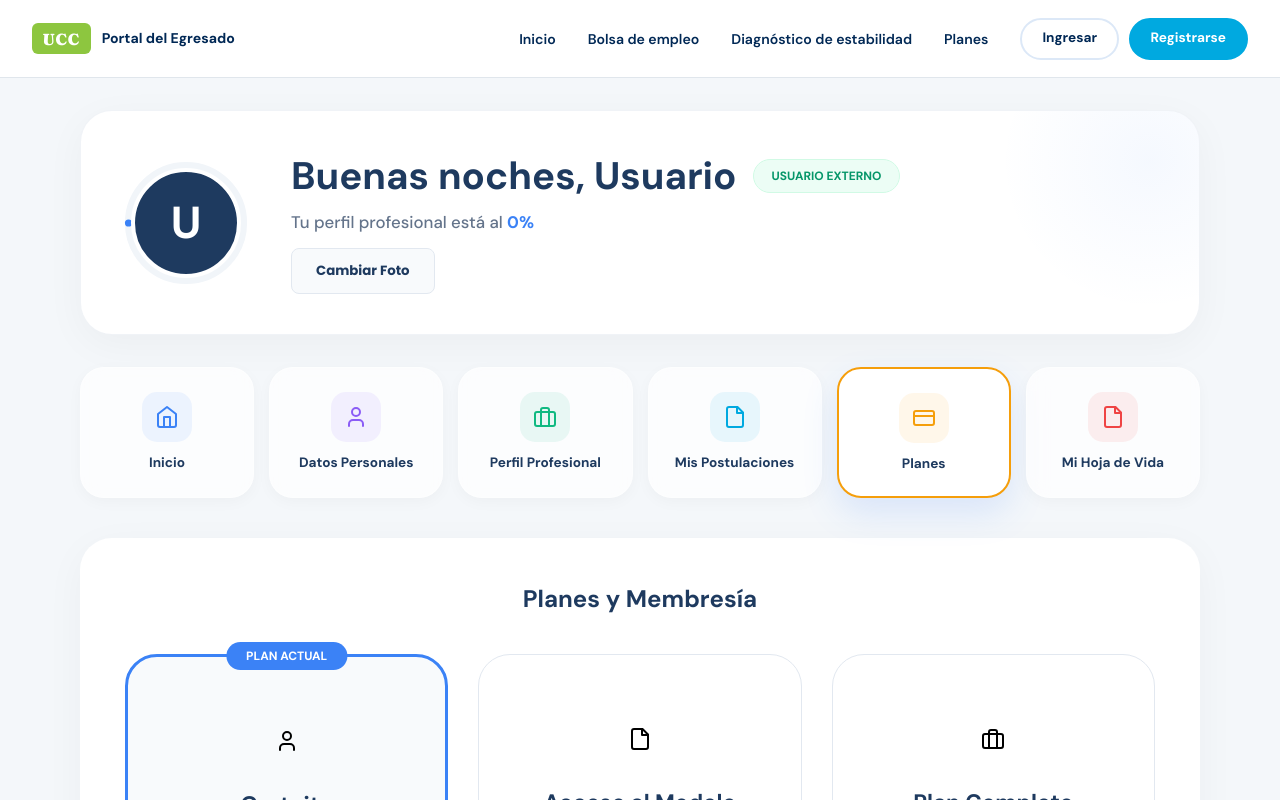
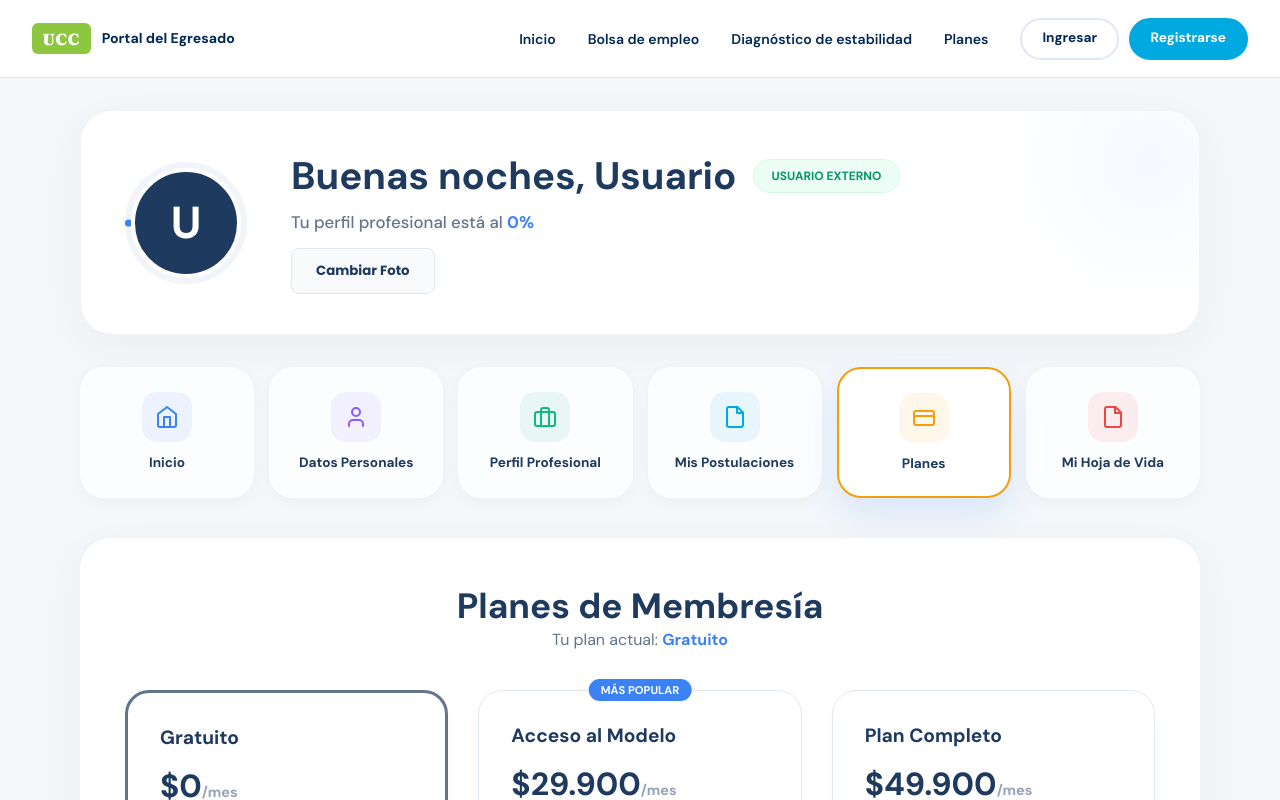
Before and after one commit to Andres0606/proyecto-ia, a Next.js app in the folder Front/: page /dashboard-externo in a window 1280 px wide. Both pictures are taken after a click on the element "Planes". Shown: the top 800 px of the page. Built offline with nearby package versions, Linux system fonts and the light colour scheme.

Commit message:
actualizacion

```diff
--- a/Front/app/dashboard-externo/page.tsx
+++ b/Front/app/dashboard-externo/page.tsx
@@ -9,8 +9,8 @@ const Icons = {
   Home: () => <svg width="24" height="24" viewBox="0 0 24 24" fill="none" stroke="currentColor" strokeWidth="2" strokeLinecap="round" strokeLinejoin="round"><path d="m3 9 9-7 9 7v11a2 2 0 0 1-2 2H5a2 2 0 0 1-2-2z"/><polyline points="9 22 9 12 15 12 15 22"/></svg>,
   User: () => <svg width="24" height="24" viewBox="0 0 24 24" fill="none" stroke="currentColor" strokeWidth="2" strokeLinecap="round" strokeLinejoin="round"><path d="M19 21v-2a4 4 0 0 0-4-4H9a4 4 0 0 0-4 4v2"/><circle cx="12" cy="7" r="4"/></svg>,
   Briefcase: () => <svg width="24" height="24" viewBox="0 0 24 24" fill="none" stroke="currentColor" strokeWidth="2" strokeLinecap="round" strokeLinejoin="round"><rect width="20" height="14" x="2" y="7" rx="2" ry="2"/><path d="M16 21V5a2 2 0 0 0-2-2h-4a2 2 0 0 0-2 2v16"/></svg>,
-  Card: () => <svg width="24" height="24" viewBox="0 0 24 24" fill="none" stroke="currentColor" strokeWidth="2" strokeLinecap="round" strokeLinejoin="round"><rect width="20" height="14" x="2" y="5" rx="2"/><line x1="2" x2="22" y1="10" y2="10"/></svg>,
-  File: () => <svg width="24" height="24" viewBox="0 0 24 24" fill="none" stroke="currentColor" strokeWidth="2" strokeLinecap="round" strokeLinejoin="round"><path d="M14.5 2H6a2 2 0 0 0-2 2v16a2 2 0 0 0 2 2h12a2 2 0 0 0 2-2V7.5L14.5 2z"/><polyline points="14 2 14 8 20 8"/></svg>
+  File: () => <svg width="24" height="24" viewBox="0 0 24 24" fill="none" stroke="currentColor" strokeWidth="2" strokeLinecap="round" strokeLinejoin="round"><path d="M14.5 2H6a2 2 0 0 0-2 2v16a2 2 0 0 0 2 2h12a2 2 0 0 0 2-2V7.5L14.5 2z"/><polyline points="14 2 14 8 20 8"/></svg>,
+  Card: () => <svg width="24" height="24" viewBox="0 0 24 24" fill="none" stroke="currentColor" strokeWidth="2" strokeLinecap="round" strokeLinejoin="round"><rect width="20" height="14" x="2" y="5" rx="2"/><line x1="2" y1="10" x2="22" y2="10"/></svg>
 };
 
 const DIAG_OPTIONS = {
@@ -24,6 +24,28 @@ const DIAG_OPTIONS = {
   Emprendimiento: ["Si", "No"],
   Hijos: ["Cero", "Uno", "Dos", "Tres", "Cuatro", "Cinco"],
 };
+
+const PLANS = [
+  {
+    name: 'Gratuito',
+    price: '$0',
+    features: ['Perfil Profesional', 'Subir Hoja de Vida', 'Bolsa de Empleo (Solo lectura)'],
+    color: '#64748b'
+  },
+  {
+    name: 'Acceso al Modelo',
+    price: '$29.900',
+    features: ['Todo lo anterior', 'Diagnóstico IA Estabilidad', 'Reporte PDF detallado'],
+    color: '#3b82f6',
+    popular: true
+  },
+  {
+    name: 'Plan Completo',
+    price: '$49.900',
+    features: ['Todo lo anterior', 'Bolsa de Empleo UCC con postulación'],
+    color: '#1e3a5f'
+  }
+];
 
 export default function DashboardExterno() {
   const [greeting, setGreeting] = useState('Buenos días');
@@ -57,7 +79,6 @@ export default function DashboardExterno() {
     if (saved) {
       try {
         const u = JSON.parse(saved);
-        // Obtener el ID de forma ultra-segura
         const rawId = u.id || u.user_id || (u.profile && u.profile.id);
         if (rawId) {
           const cleanId = String(rawId).trim().split(':')[0];
@@ -84,20 +105,12 @@ export default function DashboardExterno() {
       if (d.success && d.profile) {
         const u = d.profile;
         const p = u.perfiles_usuarios?.[0] || {};
-
-        // Actualizar sessionStorage para que el Header reconozca el cambio
-        const savedSession = sessionStorage.getItem('ucc_user');
-        if (savedSession) {
-          const sessionObj = JSON.parse(savedSession);
-          sessionObj.profile = u;
-          sessionObj.profile.suscripcion = u.suscripcion; // Sincronizar plan
-          sessionStorage.setItem('ucc_user', JSON.stringify(sessionObj));
-          // Disparar evento para que componentes como Header se enteren del cambio
-          window.dispatchEvent(new Event('storage'));
-        }
-
         setUserName(u.nombre_completo?.split(' ')[0] || 'Usuario');
         if (u.foto_url) setUserPhoto(u.foto_url);
+
+        const planActual = u.suscripcion?.tipo_plan || 'Gratuito';
+        setUserPlan(planActual);
+
         const val = (v: any) => (v !== null && v !== undefined && v !== '') ? String(v) : '';
         setFormData({
           nombre_completo: u.nombre_completo || '', correo: u.correo || '', telefono: u.telefono || '',
@@ -107,9 +120,6 @@ export default function DashboardExterno() {
           sector_economico: val(p.sector_economico), area_desempeno: val(p.area_desempeno), emprendimiento: p.emprendimiento ? 'Si' : 'No'
         });
 
-        const planActual = u.suscripcion?.tipo_plan || 'Gratuito';
-        setUserPlan(planActual);
-
         let pct = 0;
         if (u.foto_url) pct += 10;
         if (u.cv_url) pct += 20;
@@ -118,7 +128,7 @@ export default function DashboardExterno() {
         pct += (filled / fields.length) * 70;
         setCompletionPct(Math.round(pct));
       }
-    } catch (e) { console.error(e); }
+    } catch (err) { console.error(err); }
   };
 
   const handleSave = async () => {
@@ -128,70 +138,40 @@ export default function DashboardExterno() {
     try {
       const r = await fetch(`${base()}/api/users/profile/${userId}`, { method: 'PUT', headers: { 'Content-Type': 'application/json' }, body: JSON.stringify({ userData: payload, profileData: payload }) });
       const d = await r.json();
-      if (d.success) { setToast({ msg: '¡Datos Guardados!', type: 'success' }); setIsEditingProf(false); setIsEditingPersonal(false); fetchProfile(userId); }
+      if (d.success) { setToast({ msg: '¡Éxito!', type: 'success' }); setIsEditingProf(false); setIsEditingPersonal(false); fetchProfile(userId); }
     } catch { setToast({ msg: 'Error', type: 'error' }); } finally { setTimeout(() => setToast({ msg: '', type: 'none' }), 3000); }
-  };
-
-  const handleUpdatePlan = async (planName: string) => {
-    if (!userId) return;
-    setToast({ msg: `Activando ${planName}...`, type: 'info' });
-    try {
-      const r = await fetch(`${base()}/api/users/update-plan`, {
-        method: 'POST',
-        headers: { 'Content-Type': 'application/json' },
-        body: JSON.stringify({ userId, planType: planName }) // Usamos planType que es más estándar en el backend
-      });
-      const d = await r.json();
-      if (d.success) {
-        setToast({ msg: `¡Plan ${planName} activado!`, type: 'success' });
-        // Recarga total de la página para actualizar todos los componentes y permisos
-        setTimeout(() => {
-          window.location.reload();
-        }, 1000);
-      } else {
-        setToast({ msg: d.message || 'Error al actualizar plan', type: 'error' });
-      }
-    } catch (err) {
-      console.error("Error updating plan:", err);
-      setToast({ msg: 'Error de conexión', type: 'error' });
-    } finally {
-      setTimeout(() => setToast({ msg: '', type: 'none' }), 3000);
-    }
   };
 
   const handleUpload = async (file: File, type: 'avatar' | 'cv') => {
     if (!userId) return;
-    setToast({ msg: 'Subiendo...', type: 'info' });
+    setToast({ msg: 'Subiendo archivo...', type: 'info' });
     const fd = new FormData();
     fd.append(type === 'avatar' ? 'image' : 'cv', file);
-    fd.append('userId', String(userId).trim());
+    fd.append('userId', userId);
     try {
       const r = await fetch(`${base()}/api/users/upload-${type === 'avatar' ? 'avatar' : 'cv'}`, { method: 'POST', body: fd });
       const d = await r.json();
-      if (d.success) { setToast({ msg: '¡Subido con éxito!', type: 'success' }); setTimeout(() => fetchProfile(userId), 1500); }
+      if (d.success) { setToast({ msg: '¡Éxito!', type: 'success' }); fetchProfile(userId); }
     } catch { setToast({ msg: 'Error', type: 'error' }); } finally { setTimeout(() => setToast({ msg: '', type: 'none' }), 3000); }
   };
 
-  const PLANS = [
-    {
-      name: 'Gratuito',
-      price: 'Gratis',
-      icon: <Icons.User />,
-      features: ['Perfil Profesional', 'Subir Hoja de Vida', 'Ver Bolsa de Empleo (Solo lectura)']
-    },
-    {
-      name: 'Acceso al Modelo',
-      price: '$25.000',
-      icon: <Icons.File />,
-      features: ['Todo lo anterior', 'Diagnóstico IA Estabilidad', 'Reporte PDF Detallado']
-    },
-    {
-      name: 'Plan Completo',
-      price: '$45.000',
-      icon: <Icons.Briefcase />,
-      features: ['Todo lo anterior', 'Postulación en Bolsa de Empleo UCC']
-    }
-  ];
+  const handleUpdatePlan = async (plan: string) => {
+    if (!userId) return;
+    setToast({ msg: 'Actualizando plan...', type: 'info' });
+    try {
+      const r = await fetch(`${base()}/api/users/update-plan`, {
+        method: 'PUT',
+        headers: { 'Content-Type': 'application/json' },
+        body: JSON.stringify({ userId, tipo_plan: plan })
+      });
+      const d = await r.json();
+      if (d.success) {
+        setToast({ msg: `¡Plan ${plan} activado!`, type: 'success' });
+        fetchProfile(userId);
+      }
+    } catch { setToast({ msg: 'Error al actualizar plan', type: 'error' }); }
+    finally { setTimeout(() => setToast({ msg: '', type: 'none' }), 3000); }
+  };
 
   const ACTIONS = [
     { title: 'Inicio', icon: Icons.Home, id: 'none', color: '#3b82f6' },
@@ -242,7 +222,7 @@ export default function DashboardExterno() {
           </div>
         </div>
 
-        {/* Grid de Acciones con Grid-Template-Columns dinámico */}
+        {/* Grid de Acciones */}
         <div style={{ display: 'grid', gridTemplateColumns: 'repeat(6, 1fr)', gap: '15px', marginBottom: '40px' }}>
           {ACTIONS.map(a => {
             const Icon = a.icon;
@@ -292,6 +272,38 @@ export default function DashboardExterno() {
                </div>
                {isEditingPersonal && <button onClick={handleSave} style={{ width: '100%', marginTop: '30px', padding: '15px', background: '#1e3a5f', color: 'white', borderRadius: '14px', border: 'none', fontWeight: 800, cursor: 'pointer' }}>Guardar Cambios</button>}
              </div>
+          )}
+
+          {activeSection === 'plans' && (
+            <div>
+              <div style={{ textAlign: 'center', marginBottom: '40px' }}>
+                <h2 style={{ fontSize: '2.2rem', color: '#1e3a5f', fontWeight: 900 }}>Planes de Membresía</h2>
+                <p style={{ color: '#64748b' }}>Tu plan actual: <span style={{ color: '#3b82f6', fontWeight: 800 }}>{userPlan}</span></p>
+              </div>
+              <div style={{ display: 'grid', gridTemplateColumns: 'repeat(3, 1fr)', gap: '30px' }}>
+                {PLANS.map(p => (
+                  <div key={p.name} style={{ background: 'white', borderRadius: '24px', padding: '32px', border: userPlan === p.name ? `3px solid ${p.color}` : '1px solid #e2e8f0', boxShadow: '0 10px 20px rgba(0,0,0,0.02)', position: 'relative' }}>
+                    {p.popular && <span style={{ position: 'absolute', top: '-12px', left: '50%', transform: 'translateX(-50%)', background: p.color, color: 'white', padding: '4px 12px', borderRadius: '12px', fontSize: '0.7rem', fontWeight: 800 }}>MÁS POPULAR</span>}
+                    <h3 style={{ margin: 0, fontSize: '1.2rem', color: '#1e3a5f' }}>{p.name}</h3>
+                    <div style={{ fontSize: '2rem', fontWeight: 900, margin: '15px 0', color: '#1e3a5f' }}>{p.price}<span style={{ fontSize: '0.9rem', color: '#94a3b8' }}>/mes</span></div>
+                    <ul style={{ padding: 0, listStyle: 'none', margin: '20px 0' }}>
+                      {p.features.map(f => (
+                        <li key={f} style={{ display: 'flex', alignItems: 'center', gap: '10px', marginBottom: '12px', fontSize: '0.9rem', color: '#475569' }}>
+                          <span style={{ color: '#10b981' }}>✓</span> {f}
+                        </li>
+                      ))}
+                    </ul>
+                    <button
+                      onClick={() => handleUpdatePlan(p.name)}
+                      disabled={userPlan === p.name}
+                      style={{ width: '100%', padding: '12px', borderRadius: '12px', border: 'none', background: userPlan === p.name ? '#f1f5f9' : p.color, color: userPlan === p.name ? '#94a3b8' : 'white', fontWeight: 700, cursor: userPlan === p.name ? 'default' : 'pointer' }}
+                    >
+                      {userPlan === p.name ? 'Plan Actual' : 'Seleccionar Plan'}
+                    </button>
+                  </div>
+                ))}
+              </div>
+            </div>
           )}
 
           {activeSection === 'apps' && (
@@ -365,40 +377,13 @@ export default function DashboardExterno() {
              </div>
           )}
 
-          {activeSection === 'plans' && (
-             <div>
-               <h2 style={{ textAlign: 'center', marginBottom: '40px', color: '#1e3a5f', fontWeight: 900 }}>Planes y Membresía</h2>
-               <div style={{ display: 'grid', gridTemplateColumns: 'repeat(3, 1fr)', gap: '30px' }}>
-                 {PLANS.map(p => (
-                   <div key={p.name} style={{ padding: '40px 30px', borderRadius: '32px', border: userPlan === p.name ? '3px solid #3b82f6' : '1px solid #e2e8f0', textAlign: 'center', position: 'relative', background: userPlan === p.name ? '#f8fafc' : 'white' }}>
-                     {userPlan === p.name && <span style={{ position: 'absolute', top: '-15px', left: '50%', transform: 'translateX(-50%)', background: '#3b82f6', color: 'white', padding: '6px 20px', borderRadius: '20px', fontSize: '0.75rem', fontWeight: 800 }}>PLAN ACTUAL</span>}
-                     <div style={{ fontSize: '3.5rem', marginBottom: '20px' }}>{p.icon}</div>
-                     <h3 style={{ color: '#1e3a5f', fontWeight: 800, fontSize: '1.4rem', marginBottom: '10px' }}>{p.name}</h3>
-                     <p style={{ fontSize: '2.2rem', fontWeight: 900, color: '#1e3a5f', marginBottom: '25px' }}>{p.price}</p>
-                     <ul style={{ listStyle: 'none', padding: 0, textAlign: 'left', margin: '0 0 30px' }}>
-                       {p.features.map(f => <li key={f} style={{ marginBottom: '12px', fontSize: '0.9rem', color: '#64748b', display: 'flex', alignItems: 'center', gap: '10px' }}>
-                         <span style={{ color: '#10b981', fontWeight: 900 }}>✓</span> {f}
-                       </li>)}
-                     </ul>
-                     <button
-                       onClick={() => handleUpdatePlan(p.name)}
-                       disabled={userPlan === p.name}
-                       style={{ width: '100%', padding: '15px', borderRadius: '16px', background: userPlan === p.name ? '#e2e8f0' : '#1e3a5f', color: userPlan === p.name ? '#94a3b8' : 'white', fontWeight: 800, border: 'none', cursor: userPlan === p.name ? 'default' : 'pointer' }}>
-                       {userPlan === p.name ? 'Activo' : 'Seleccionar'}
-                     </button>
-                   </div>
-                 ))}
-               </div>
-             </div>
-          )}
-
           {activeSection === 'cv' && (
             <div style={{ textAlign: 'center', padding: '40px' }}>
-              <div style={{ width: '80px', height: '80px', borderRadius: '20px', background: '#eff6ff', color: '#3b82f6', display: 'flex', alignItems: 'center', justifyContent: 'center', margin: '0 auto 20px' }}><Icons.File /></div>
-              <h2 style={{ color: '#1e3a5f', fontWeight: 900, fontSize: '1.8rem' }}>Mi Hoja de Vida</h2>
+              <div style={{ width: '80px', height: '80px', borderRadius: '20px', background: '#fee2e2', color: '#ef4444', display: 'flex', alignItems: 'center', justifyContent: 'center', margin: '0 auto 20px' }}><Icons.File /></div>
+              <h2 style={{ color: '#1e3a5f', fontWeight: 900, fontSize: '1.8rem' }}>Gestión de Hoja de Vida</h2>
               <div style={{ display: 'flex', gap: '20px', justifyContent: 'center', marginTop: '30px' }}>
-                <button onClick={() => { if (!userId) return; fetch(`${base()}/api/users/get-cv-url/${userId}`).then(r => r.json()).then(d => d.success ? window.open(d.url, '_blank') : setToast({ msg: 'No tienes CV', type: 'info' })) }} style={{ padding: '15px 30px', background: '#1e3a5f', color: 'white', border: 'none', borderRadius: '14px', fontWeight: 700, cursor: 'pointer' }}>Ver Hoja de Vida</button>
-                <button onClick={() => cvRef.current?.click()} style={{ padding: '15px 30px', background: '#f8fafc', color: '#1e3a5f', border: '2px solid #1e3a5f', borderRadius: '14px', fontWeight: 700, cursor: 'pointer' }}>Subir Nueva (.pdf)</button>
+                <button onClick={() => { if (!userId) return; fetch(`${base()}/api/users/get-cv-url/${userId}`).then(r => r.json()).then(d => d.success ? window.open(d.url, '_blank') : setToast({ msg: 'No tienes CV subido', type: 'info' })) }} style={{ padding: '15px 30px', background: '#1e3a5f', color: 'white', border: 'none', borderRadius: '14px', fontWeight: 700, cursor: 'pointer' }}>Ver CV Actual</button>
+                <button onClick={() => cvRef.current?.click()} style={{ padding: '15px 30px', background: '#f8fafc', color: '#1e3a5f', border: '2px solid #1e3a5f', borderRadius: '14px', fontWeight: 700, cursor: 'pointer' }}>Subir Nuevo CV (.pdf)</button>
               </div>
             </div>
           )}
```
